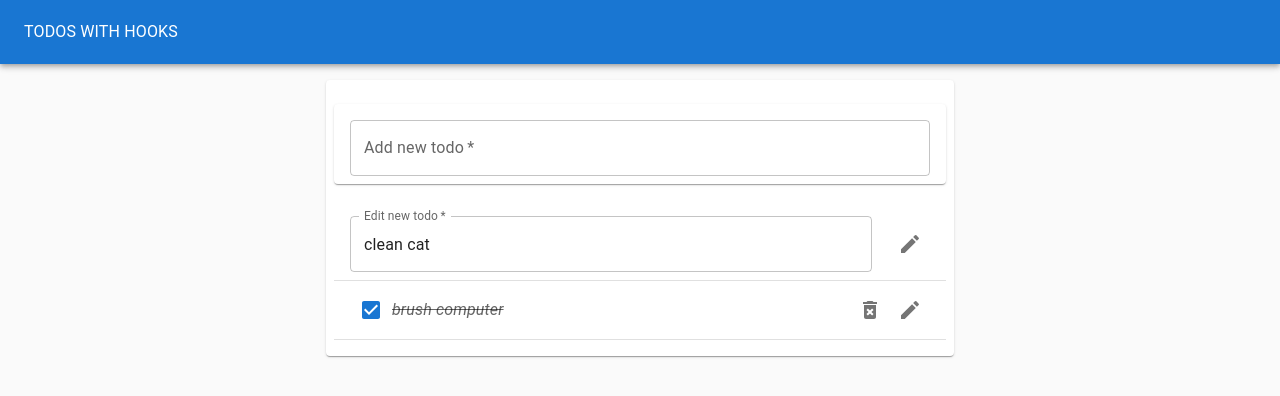
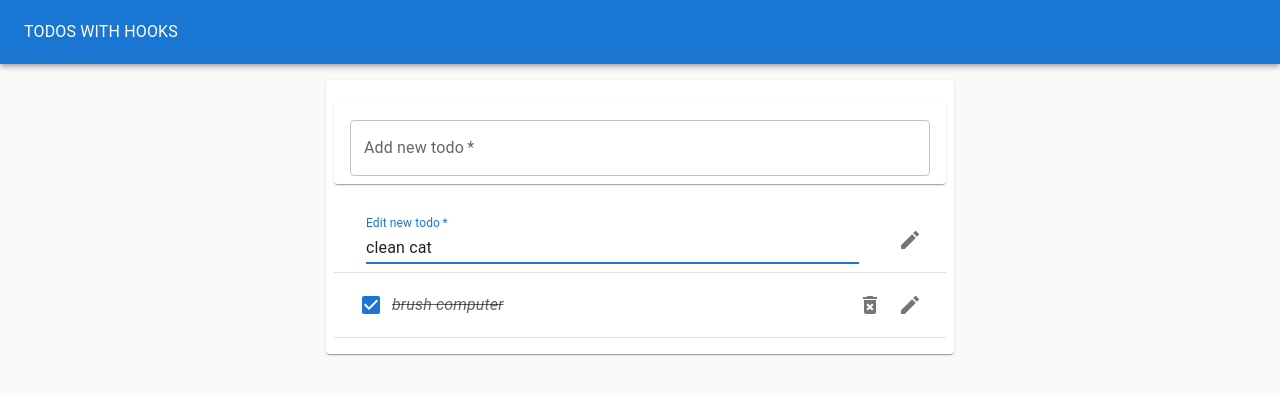
Before and after one commit to kjoling/todo-hooks-app, a React (Create React App) app: page / in a window 1280 px wide. Both pictures are taken after a click on the button 910 px from the left and 237 px from the top of the page. Shown: the top 396 px of the page. Built offline with nearby package versions, Linux system fonts and the light colour scheme.

Commit message:
add helpers, fix autofocus

```diff
--- a/src/EditTodoForm.js
+++ b/src/EditTodoForm.js
@@ -3,6 +3,7 @@ import useInputState from "./hooks/useInputState";
 import { TextField, ListItemSecondaryAction } from "@mui/material";
 import { IconButton } from "@mui/material";
 import ModeEditIcon from "@mui/icons-material/ModeEdit";
+import { autofocus } from "./hooks/helpers";
 
 export default function EditTodoForm({ todo, handleEdit, handleShowForm }) {
   const [value, handleValueChange] = useInputState(todo.task);
@@ -17,7 +18,7 @@ export default function EditTodoForm({ todo, handleEdit, handleShowForm }) {
             handleShowForm();
           }
         }}
-        style={{ width: "90%" }}
+        style={{ width: "85%", marginLeft: "1rem" }}
       >
         <TextField
           value={value}
@@ -29,6 +30,9 @@ export default function EditTodoForm({ todo, handleEdit, handleShowForm }) {
           multiline
           minRows={1}
           maxRows={2}
+          autoFocus
+          onFocus={autofocus}
+          variant="standard"
         />
       </form>
       <ListItemSecondaryAction>
--- a/src/TodoForm.js
+++ b/src/TodoForm.js
@@ -1,6 +1,7 @@
 import React from "react";
 import { Paper, TextField } from "@mui/material";
 import useInputState from "./hooks/useInputState";
+import { autofocus } from "./hooks/helpers";
 
 export default function TodoForm(props) {
   const { addTodo } = props;
@@ -26,6 +27,7 @@ export default function TodoForm(props) {
           minRows={1}
           maxRows={4}
           multiline
+          autoFocus
         />
       </form>
     </Paper>
--- a/src/TodoItem.js
+++ b/src/TodoItem.js
@@ -19,7 +19,7 @@ export default function TodoItem({
 }) {
   const [showForm, handleShowForm] = useToggle(false);
   return (
-    <ListItem>
+    <ListItem style={{ height: "64px" }}>
       {showForm ? (
         <EditTodoForm
           handleEdit={handleEdit}
--- /dev/null
+++ b/src/hooks/helpers.js
@@ -0,0 +1,7 @@
+const autofocus = (e) => {
+  const val = e.target.value;
+  e.target.value = "";
+  e.target.value = val;
+};
+
+export { autofocus };
```
